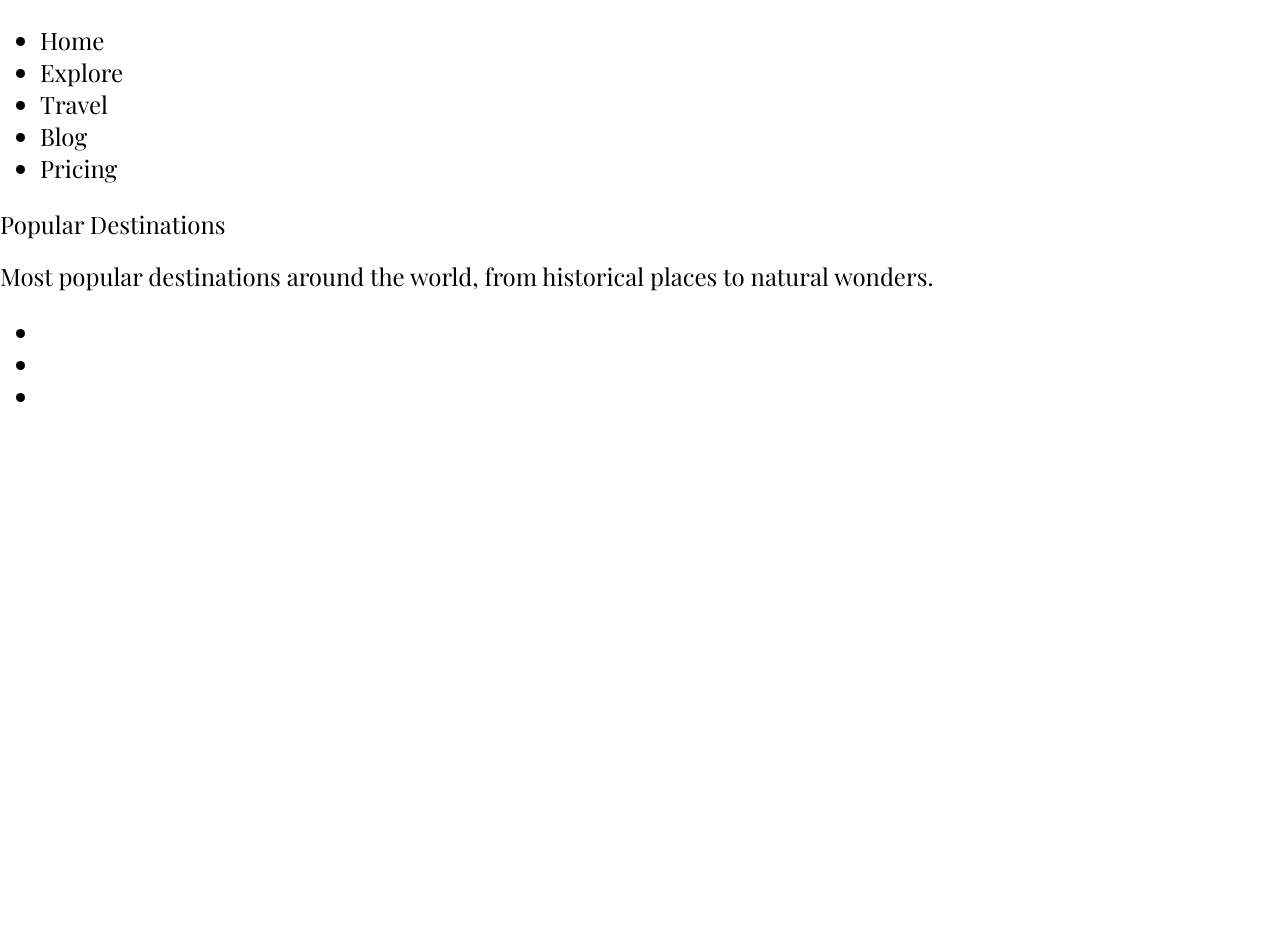
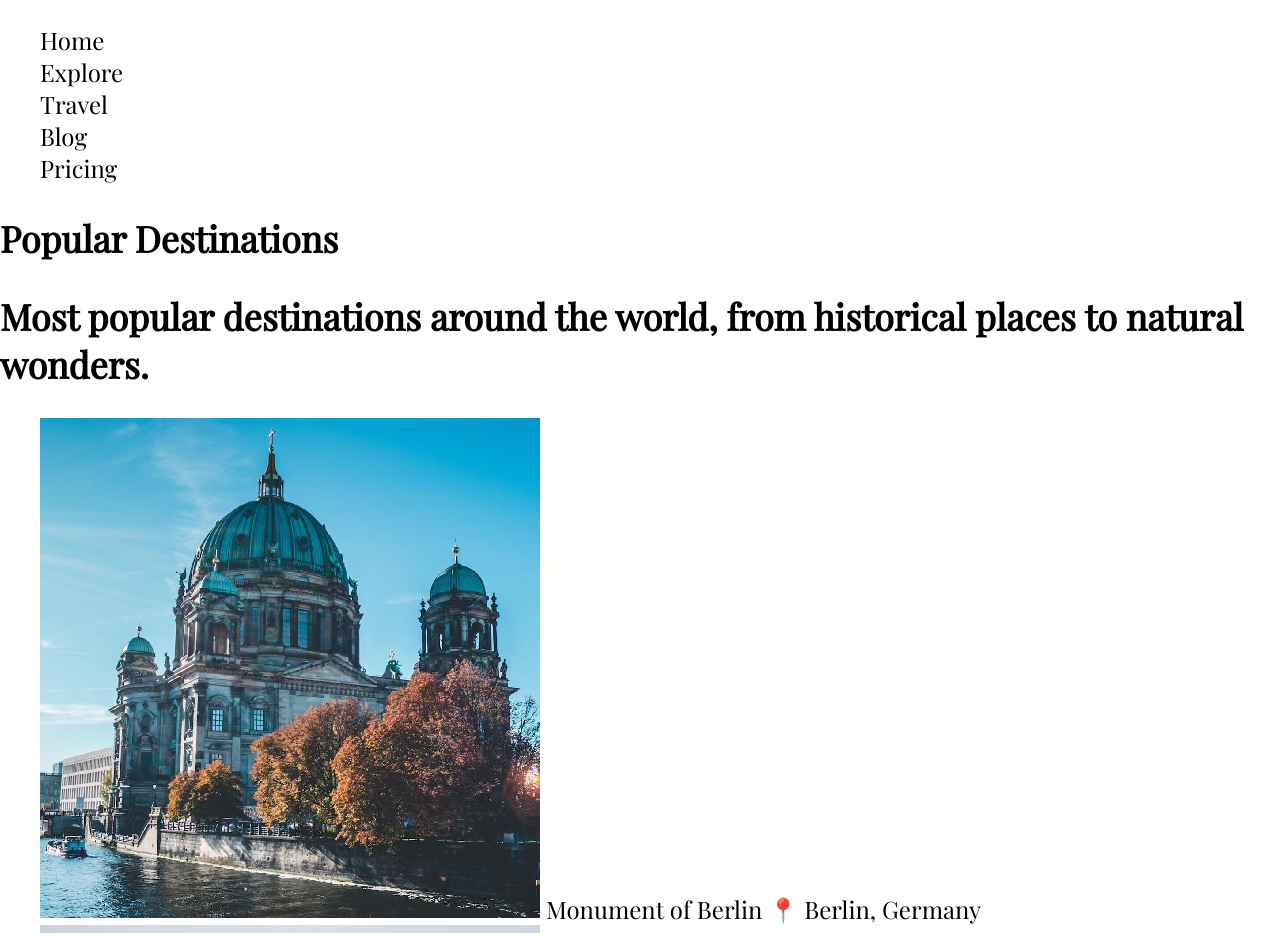
Before and after one commit to JRaulPC/202307-w1chwe-raul-perez-mar-munne, a website: page public/index.html in a window 1280 px wide. Shown: the top 933 px of the page. Before the commit the page ends 800 px from the top, so only its background shows below. Drawn offline with nearby package versions, Linux system fonts and the light colour scheme; files whose address does not match are found by name.

Commit message:
Add text to cards, remove list bullet points

```diff
--- a/public/index.html
+++ b/public/index.html
@@ -39,9 +39,21 @@
       <h2 class="destinations__subtitle">Most popular destinations around the world, from historical places to natural
         wonders.</h2>
       <ul class="destinations__cards">
-        <li></li>
-        <li></li>
-        <li></li>
+        <li>
+          <img src="dessign-assets\destinations-1.png" alt="a sunlit monument of Berlin by a river" />
+          <span>Monument of Berlin</span>
+          <span>📍 Berlin, Germany</span>
+        </li>
+        <li>
+          <img src="dessign-assets\destinations-2.png" alt="London's millenium bridge and civilians walking through" />
+          <span>Millenium Bridge</span>
+          <span>📍 London, United Kingdom</span>
+        </li>
+        <li>
+          <img src="dessign-assets\destinations-3.png" alt="Rialto Bridge with gondolas sailing through the channel" />
+          <span>Rialto Bridge</span>
+          <span>📍 Venice, Italy</span>
+        </li>
       </ul>
       <div class="buttons">
         <a class="buttons buttons__left" href="designs-assets/Slide-left-1.png"></a>
--- a/public/styles/styles.css
+++ b/public/styles/styles.css
@@ -27,18 +27,19 @@ button {
 }
 
 .destinations {
-  font: inherit;
+  font-family: inherit;
 }
 
 .destinations__title {
-  font: inherit;
+  font-family: inherit;
 }
 
 .destinations__subtitle {
-  font: inherit;
+  font-family: inherit;
 }
 
-.destinations__cards {
+ul {
+  list-style-type: none;
 }
 
 .buttons {
```
Also changed, not shown: dessign-assets/Slide-left-1.png (renamed from designs-assets/Slide-left-1.png), dessign-assets/Slide-right-1.png (renamed from designs-assets/Slide-right-1.png), dessign-assets/destinations-1.png (added), dessign-assets/destinations-2.png (added), dessign-assets/destinations-3.png (added), favicon.png (renamed from public/favicon.png), 1 other file. Lines whose indentation alone changed are shown as unchanged.
